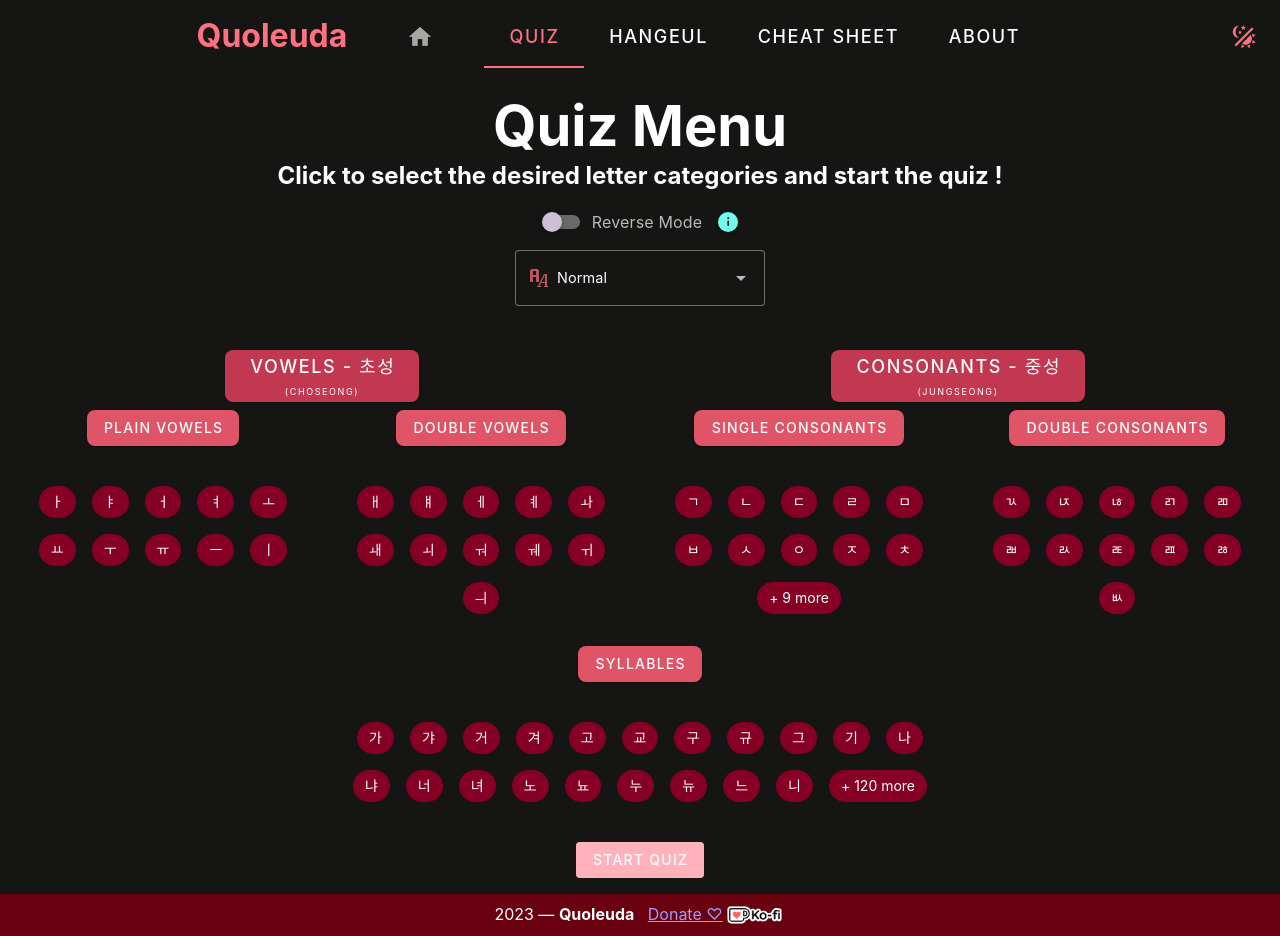
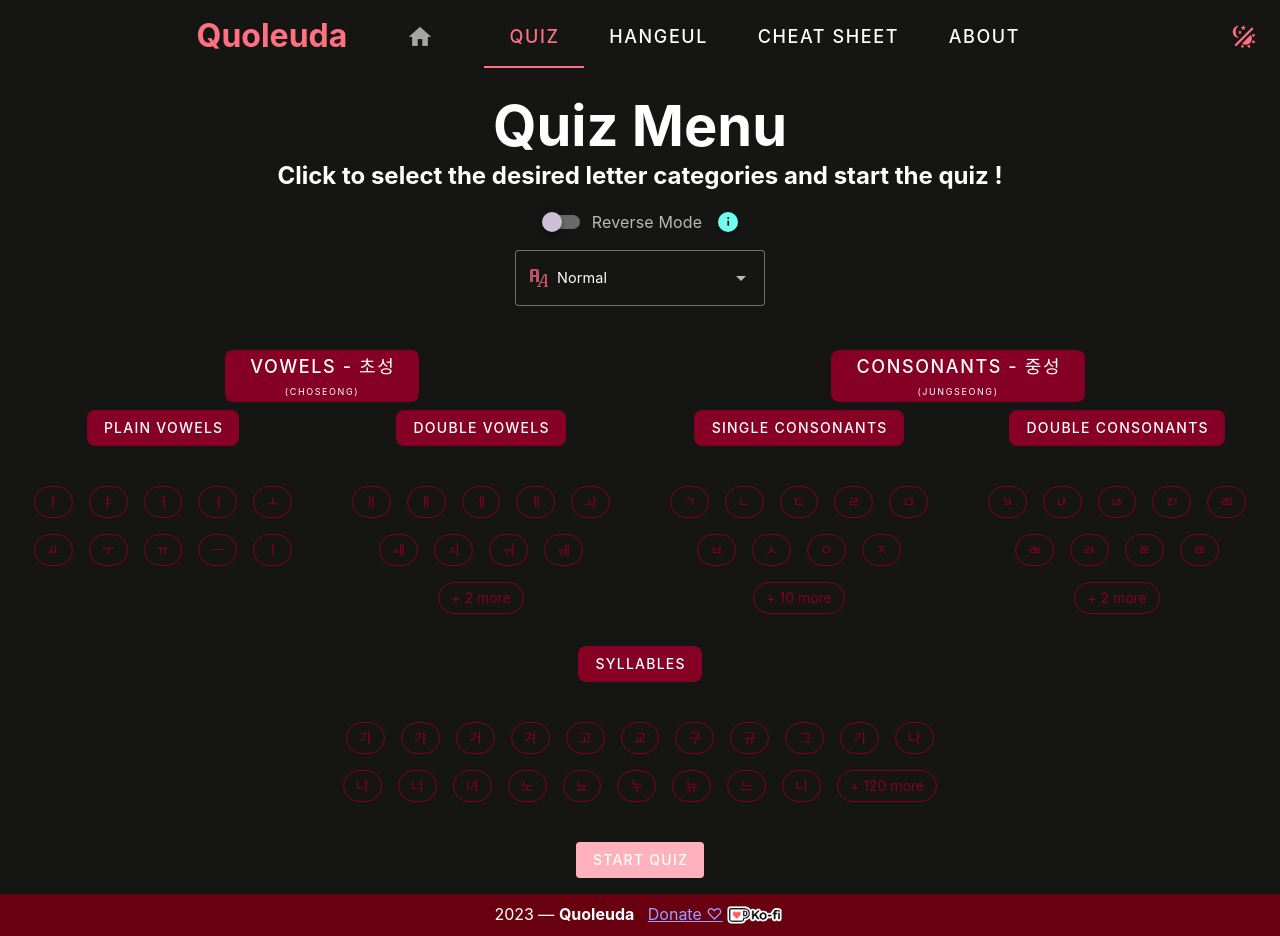
Before and after one commit to gabrielle-mlt/quoleuda, a Vue app: page /quiz-menu in a window 1280 px wide. Built offline with nearby package versions, Linux system fonts and the light colour scheme.

Commit message:
chore: quick ui fix

```diff
--- a/src/pages/QuizMenu.vue
+++ b/src/pages/QuizMenu.vue
@@ -131,9 +131,10 @@
       >
         <v-btn
           :color="set.categories.map(i => i.id).every(m => selectedModes.includes(m))? 'primary-lighten-2' :
-            'primary-darken-2'"
-          :elevation="set.categories.map(i => i.id).every(m => selectedModes.includes(m))? '8' : '1'"
+            'primary-darken-4'"
+
           class="mb-2"
+          elevation="0"
           rounded="lg"
           size="x-large"
           @click="modifySelection(set.categories)"
@@ -152,12 +153,13 @@
             v-for="(cat,catInd) in set.categories"
             :key="`cat-${catInd}`"
             class="col-md-6"
+            @click="modifySelection([cat])"
           >
             <v-btn
-              :color="selectedModes.includes(cat.id)? 'primary-lighten-2' : 'primary-darken-1'"
-              :elevation="selectedModes.includes(cat.id)? '8' : '1'"
+              :color="selectedModes.includes(cat.id)? 'primary-lighten-2' : 'primary-darken-4'"
+
+              elevation="0"
               rounded="lg"
-              @click="modifySelection([cat])"
             >
               {{ cat.title }}
             </v-btn>
@@ -166,43 +168,45 @@
               class="font-weight-bold mt-8"
             >
               <v-item
-                v-for="(char,charInd ) in [...hangeul.filter(a => a.type === cat.id)].splice(0, 10)"
+                v-for="(char,charInd ) in [...hangeul.filter(a => a.type === cat.id)].splice(0, deleteCount)"
                 :key="`char-${cat.id}-${charInd}`"
               >
                 <v-chip
-                  :class="fontClass"
-                  :color="selectedModes.includes(cat.id)? 'primary-lighten-1' : 'primary-darken-4'"
+                  :class="`${fontClass} ${selectedModes.includes(cat.id) ? 'fantom-border' : ''}`"
+                  :color="selectedModes.includes(cat.id)? 'primary-lighten-2' : 'primary-darken-4'"
                   :style="{ 'font-size': (!reverseMode && fontMode === 'nanum-pen-script' ? '1.6rem' : '') }"
+                  :variant="selectedModes.includes(cat.id) ? 'flat' : 'outlined'"
                   class="ma-2"
                   elevation="0"
                   lang="ko"
-                  variant="elevated"
                 >
                   {{ reverseMode ? char.ro[0] : char.kr }}
                 </v-chip>
               </v-item>
               <v-chip
-                v-if="[...hangeul.filter(a => a.type === cat.id)].length - 10 === 1"
-                :class="fontClass"
-                :color="selectedModes.includes(cat.id)? 'primary-lighten-1' : 'primary-darken-4'"
+                v-if="[...hangeul.filter(a => a.type === cat.id)].length - deleteCount === 1"
+                :class="`${fontClass} ${selectedModes.includes(cat.id) ? 'fantom-border' : ''}`"
+                :color="selectedModes.includes(cat.id)? 'primary-lighten-2' : 'primary-darken-4'"
                 :style="{ 'font-size': (!reverseMode && fontMode === 'nanum-pen-script' ? '1.6rem' : '') }"
+                :variant="selectedModes.includes(cat.id) ? 'flat' : 'outlined'"
                 class="ma-2"
                 elevation="0"
                 lang="ko"
-                variant="elevated"
               >
                 {{
-                  reverseMode ? [...hangeul.filter(a => a.type === cat.id)][10].ro[0] : [...hangeul.filter(a => a.type === cat.id)][10].kr
+                  reverseMode ? [...hangeul.filter(a => a.type === cat.id)][deleteCount].ro[0] : [...hangeul.filter(a => a.type
+                    === cat.id)][deleteCount].kr
                 }}
               </v-chip>
               <v-chip
-                v-else-if="[...hangeul.filter(a => a.type === cat.id)].length - 10 > 1"
-                :color="selectedModes.includes(cat.id)? 'primary-lighten-1' : 'primary-darken-4'"
+                v-else-if="[...hangeul.filter(a => a.type === cat.id)].length - deleteCount > 1"
+                :class="selectedModes.includes(cat.id) ? 'fantom-border' : ''"
+                :color="selectedModes.includes(cat.id)? 'primary-lighten-2' : 'primary-darken-4'"
+                :variant="selectedModes.includes(cat.id) ? 'flat' : 'outlined'"
                 class="ma-2"
                 elevation="0"
-                variant="elevated"
               >
-                + {{ [...hangeul.filter(a => a.type === cat.id)].length - 10 }} more
+                + {{ [...hangeul.filter(a => a.type === cat.id)].length - deleteCount }} more
               </v-chip>
             </v-item-group>
           </v-col>
@@ -210,12 +214,14 @@
       </v-col>
     </v-row>
     <v-row justify="center">
-      <v-col cols="6">
+      <v-col
+        cols="6"
+        @click="modifySelection([{id:'syllable'}])"
+      >
         <v-btn
-          :color="selectedModes.includes('syllable')? 'primary-lighten-2' : 'primary-darken-1'"
-          :elevation="selectedModes.includes('syllable')? '8' : '1'"
+          :color="selectedModes.includes('syllable')? 'primary-lighten-2' : 'primary-darken-4'"
+          elevation="0"
           rounded="lg"
-          @click="modifySelection([{id:'syllable'}])"
         >
           Syllables
         </v-btn>
@@ -228,23 +234,24 @@
             :key="`char-${syl.id}-${sylInd}`"
           >
             <v-chip
-              :class="fontClass"
-              :color="selectedModes.includes('syllable')? 'primary-lighten-1' : 'primary-darken-4'"
+              :class="`${fontClass} ${selectedModes.includes('syllable') ? 'fantom-border' : ''}`"
+              :color="selectedModes.includes('syllable')? 'primary-lighten-2' : 'primary-darken-4'"
               :style="{ 'font-size': (!reverseMode && fontMode === 'nanum-pen-script' ? '1.6rem' : '') }"
+              :variant="selectedModes.includes('syllable') ? 'flat' : 'outlined'"
               class="ma-2"
               elevation="0"
               lang="ko"
-              variant="elevated"
             >
               {{ reverseMode ? syl.ro[0] : syl.kr }}
             </v-chip>
           </v-item>
           <v-chip
             v-if="syllables.length - 20 > 0"
-            :color="selectedModes.includes('syllable')? 'primary-lighten-1' : 'primary-darken-4'"
+            :class="selectedModes.includes('syllable') ? 'fantom-border' : ''"
+            :color="selectedModes.includes('syllable')? 'primary-lighten-2' : 'primary-darken-4'"
+            :variant="selectedModes.includes('syllable') ? 'flat' : 'outlined'"
             class="ma-2"
             elevation="0"
-            variant="elevated"
           >
             + {{ syllables.length - [...syllables].splice(0, 20).length }} more
           </v-chip>
@@ -294,7 +301,8 @@ export default {
         { value: 'nanum-pen-script-font', title: 'Nanum Pen Script', class: 'nanum-pen-script-font' },
         { value: 'nanum-myeongjo-font', title: 'Nanum Myeongjo', class: 'nanum-myeongjo-font' },
         { value: 'black-han-sans-font', title: 'Black Han Sans', class: 'black-han-sans-font' }
-      ]
+      ],
+      deleteCount: 9
     }
   },
   computed: {
@@ -323,3 +331,9 @@ export default {
 }
 
 </script>
+
+<style scoped>
+.fantom-border {
+  border: thin solid transparent;
+}
+</style>
```
